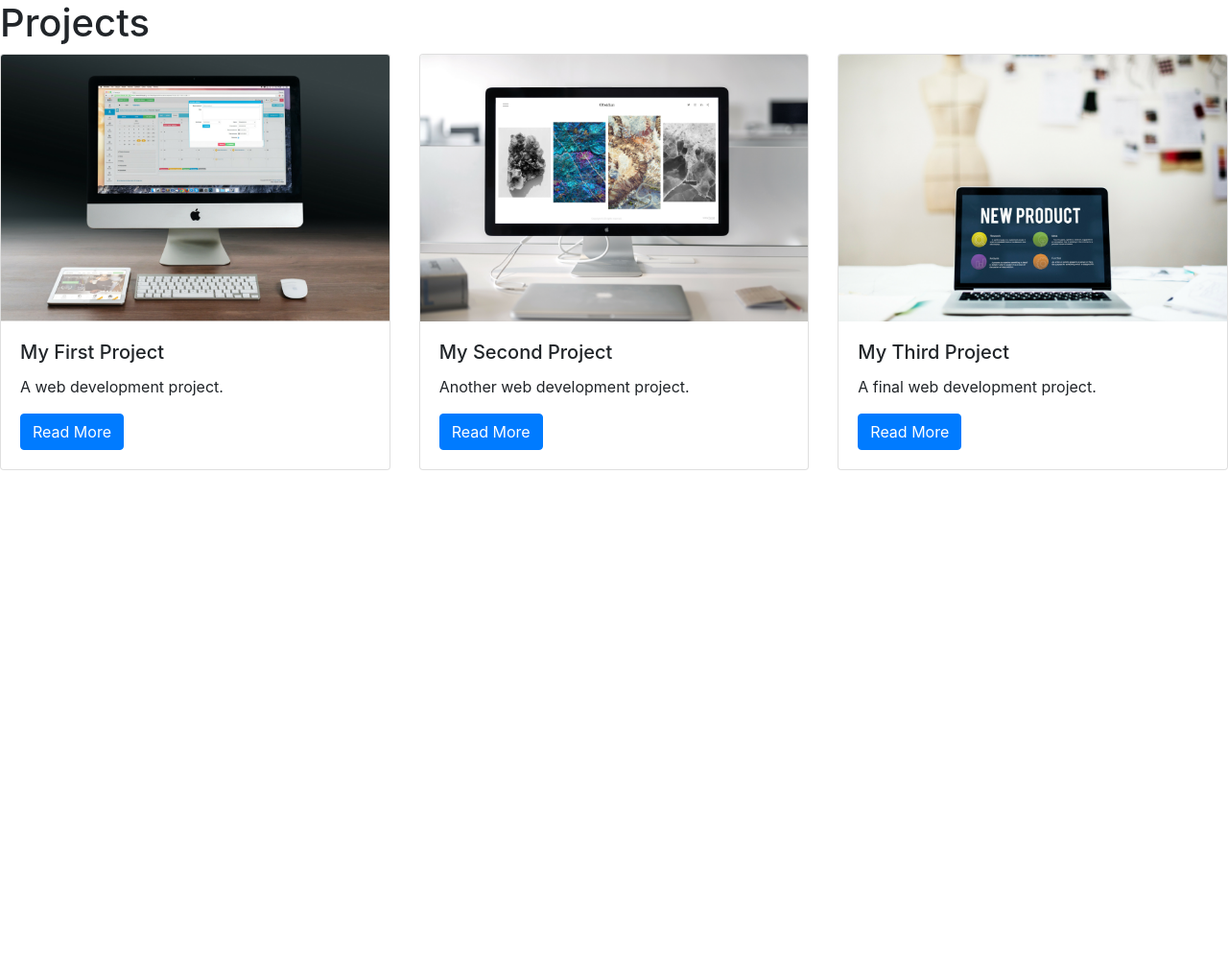
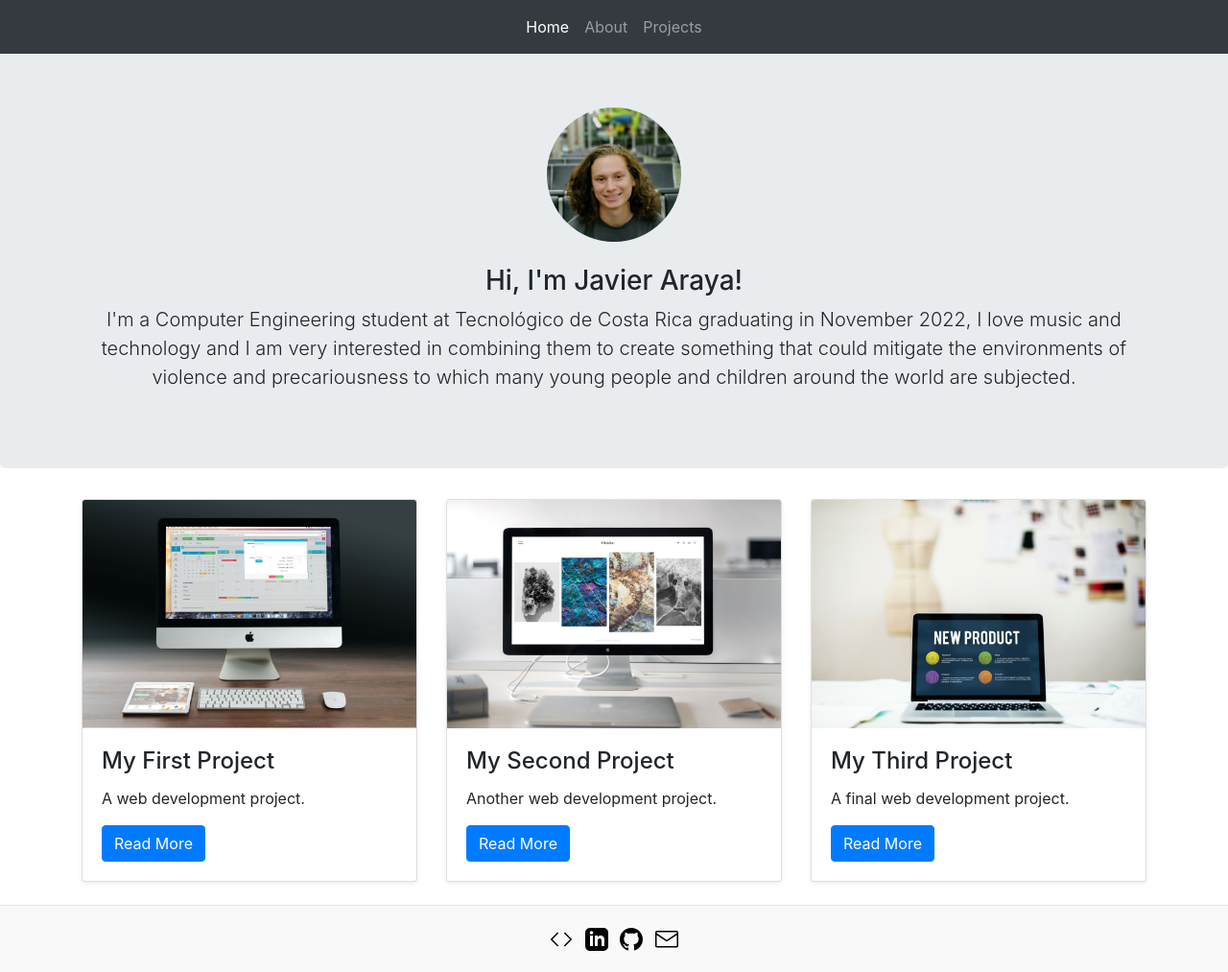
Before and after one commit to javan9916/Portfolio, a Django app: page / in a window 1280 px wide. Shown: the whole page at 96% size. Before the commit the page ends 490 px from the top, so only its background shows below. Run offline with Django 3.2, Linux system fonts and the light colour scheme; data comes from the database, SQL or seed files in the repository; some libraries are stand-ins or nearby versions.

Commit message:
homepage and about advanced

```diff
--- /dev/null
+++ b/app/static/styles/styles.css
@@ -0,0 +1,22 @@
+.icon-container {
+    display: flex;
+    justify-content: center;
+    align-items: center;
+}
+
+.centered {
+    padding: 0.5%;
+}
+
+.footer {
+    padding: 2.5rem 0;
+    color: #999;
+    text-align: center;
+    background-color: #f9f9f9;
+    border-top: .05rem solid #e5e5e5;
+    margin: auto;
+}
+
+.footer p:last-child {
+    margin-bottom: 0;
+}
--- /dev/null
+++ b/app/templates/home.html
@@ -0,0 +1,42 @@
+{% extends "base.html" %}
+{% load static %}
+{% block page_content %}
+<link href="{% static styles %}" rel="stylesheet">
+
+<main role="main">
+
+    <section class="jumbotron text-center">
+        <div class="container">
+            <img class="bd-placeholder-img rounded-circle" src="{% static main_img %}" width="140" height="140">
+            <br>
+            <br>
+            <h3>Hi, I'm Javier Araya!</h3>
+            <p class="lead"> I'm a Computer Engineering student at Tecnológico de Costa Rica graduating in November
+                2022, I love music and technology and I am very interested in combining them to create something
+                that could mitigate the environments of violence and precariousness to which many young people and
+                children around the world are subjected.
+            </p>
+        </div>
+    </section>
+
+    <div class="container">
+        <div class="row">
+            {% for project in projects %}
+            <div class="col-md-4">
+                <div class="card mb-4 shadow-sm">
+                    <img class="card-img-top" src="{% static project.image %}">
+                    <div class="card-body">
+                        <h4 class="card-title">{{ project.title }}</h4>
+                        <p class="card-text">{{ project.description }}</p>
+                        <a href="{% url 'project_detail' project.pk %}" class="btn btn-primary">
+                            Read More
+                        </a>
+                    </div>
+                </div>
+            </div>
+            {% endfor %}
+        </div>
+    </div>
+</main>
+
+{% endblock %}
--- a/app/templates/project_index.html
+++ /dev/null
@@ -1,22 +0,0 @@
-{% extends "base.html" %}
-{% load static %}
-{% block page_content %}
-<h1>Projects</h1>
-<div class="row">
-{% for project in projects %}
-    <div class="col-md-4">
-        <div class="card mb-2">
-            <img class="card-img-top" src="{% static project.image %}">
-            <div class="card-body">
-                <h5 class="card-title">{{ project.title }}</h5>
-                <p class="card-text">{{ project.description }}</p>
-                <a href="{% url 'project_detail' project.pk %}"
-                   class="btn btn-primary">
-                    Read More
-                </a>
-            </div>
-        </div>
-    </div>
-{% endfor %}
-</div>
-{% endblock %}
--- a/app/urls.py
+++ b/app/urls.py
@@ -2,6 +2,7 @@ from django.urls import path
 from app import views
 
 urlpatterns = [
-    path('', views.project_index, name='project_index'),
+    path('', views.home, name='home'),
+    path('about', views.about, name='about'),
     path('<int:pk>/', views.project_detail, name='project_detail')
 ]
--- a/app/views.py
+++ b/app/views.py
@@ -2,13 +2,29 @@ from typing import ContextManager
 from django.shortcuts import render
 from app.models import Project
 
-# Create your views here.
-def project_index(request):
+me_img1 = 'img/me1.jpg'
+me_img2 = 'img/me2.jpg'
+
+def home(request):
     projects = Project.objects.all()
+
+    style = 'styles/styles.css'
     context = {
+        'home_page': 'active',
+        'main_img': me_img1,
+        'styles': style,
         'projects': projects
     }
-    return render(request, 'project_index.html', context)
+    return render(request, 'home.html', context)
+
+def about(request):
+    style = 'styles/styles.css'
+    context = {
+        'about_page': 'active',
+        'main_img': me_img2,
+        'styles': style,
+    }
+    return render(request, 'about.html', context)
 
 def project_detail(request, pk):
     project = Project.objects.get(pk=pk)
--- a/portfolio/templates/base.html
+++ b/portfolio/templates/base.html
@@ -1,15 +1,65 @@
-<!DOCTYPE html>
-<html lang="en">
-<head>
-    <meta charset="UTF-8">
-    <meta name="viewport" content="width=device-width, initial-scale=1.0">
-    <link rel="stylesheet" href="https://stackpath.bootstrapcdn.com/bootstrap/4.1.3/css/bootstrap.min.css" integrity="sha384-MCw98/SFnGE8fJT3GXwEOngsV7Zt27NXFoaoApmYm81iuXoPkFOJwJ8ERdknLPMO" crossorigin="anonymous">
-    <script src="https://code.jquery.com/jquery-3.3.1.slim.min.js" integrity="sha384-q8i/X+965DzO0rT7abK41JStQIAqVgRVzpbzo5smXKp4YfRvH+8abtTE1Pi6jizo" crossorigin="anonymous"></script>
-<script src="https://cdnjs.cloudflare.com/ajax/libs/popper.js/1.14.3/umd/popper.min.js" integrity="sha384-ZMP7rVo3mIykV+2+9J3UJ46jBk0WLaUAdn689aCwoqbBJiSnjAK/l8WvCWPIPm49" crossorigin="anonymous"></script>
-<script src="https://stackpath.bootstrapcdn.com/bootstrap/4.1.3/js/bootstrap.min.js" integrity="sha384-ChfqqxuZUCnJSK3+MXmPNIyE6ZbWh2IMqE241rYiqJxyMiZ6OW/JmZQ5stwEULTy" crossorigin="anonymous"></script>
-    <title></title>
-</head>
-<body>
-    {% block page_content %} {% endblock %}
-</body>
-</html>
+<link rel="stylesheet" href="https://stackpath.bootstrapcdn.com/bootstrap/4.1.3/css/bootstrap.min.css"
+    integrity="sha384-MCw98/SFnGE8fJT3GXwEOngsV7Zt27NXFoaoApmYm81iuXoPkFOJwJ8ERdknLPMO" crossorigin="anonymous">
+
+<nav class="navbar fixed-top navbar-expand-md navbar-dark bg-dark justify-content-between">
+    <div class="navbar-collapse collapse justify-content-center">
+        <ul class="navbar-nav">
+            <li class="nav-item">
+                <a class="nav-link {{ home_page }}" href="{% url 'home' %}">Home</a>
+            </li>
+            <li class="nav-item">
+                <a class="nav-link  {{ about_page }}" href="{% url 'about' %}">About</a>
+            </li>
+            <li class="nav-item">
+                <a class="nav-link" href="#">Projects</a>
+            </li>
+        </ul>
+    </div>
+</nav>
+
+<br>
+<br>
+{% block page_content %}{% endblock %}
+
+
+<footer class="footer mt-auto py-3">
+    <div class="icon-container">
+        <a class="centered" href="https://github.com/javan9916/Portfolio" target="_blank">
+            <svg xmlns="http://www.w3.org/2000/svg" viewBox="0 0 24 24" width="24" height="24">
+                <path fill-rule="evenodd"
+                    d="M8.78 4.97a.75.75 0 010 1.06L2.81 12l5.97 5.97a.75.75 0 11-1.06 1.06l-6.5-6.5a.75.75 0 010-1.06l6.5-6.5a.75.75 0 011.06 0zm6.44 0a.75.75 0 000 1.06L21.19 12l-5.97 5.97a.75.75 0 101.06 1.06l6.5-6.5a.75.75 0 000-1.06l-6.5-6.5a.75.75 0 00-1.06 0z">
+                </path>
+            </svg>
+        </a>
+        <a class="centered" href="https://www.linkedin.com/in/javier-antonio-araya-porras-49a123159/" target="_blank">
+            <svg xmlns="http://www.w3.org/2000/svg" width="24" height="24" viewBox="0 0 24 24">
+                <path
+                    d="M19 0h-14c-2.761 0-5 2.239-5 5v14c0 2.761 2.239 5 5 5h14c2.762 0 5-2.239 5-5v-14c0-2.761-2.238-5-5-5zm-11 19h-3v-11h3v11zm-1.5-12.268c-.966 0-1.75-.79-1.75-1.764s.784-1.764 1.75-1.764 1.75.79 1.75 1.764-.783 1.764-1.75 1.764zm13.5 12.268h-3v-5.604c0-3.368-4-3.113-4 0v5.604h-3v-11h3v1.765c1.396-2.586 7-2.777 7 2.476v6.759z" />
+            </svg>
+        </a>
+        <a class="centered" href="https://github.com/javan9916" target="_blank">
+            <svg xmlns="http://www.w3.org/2000/svg" viewBox="0 0 16 16" width="24" height="24">
+                <path fill-rule="evenodd"
+                    d="M8 0C3.58 0 0 3.58 0 8c0 3.54 2.29 6.53 5.47 7.59.4.07.55-.17.55-.38 0-.19-.01-.82-.01-1.49-2.01.37-2.53-.49-2.69-.94-.09-.23-.48-.94-.82-1.13-.28-.15-.68-.52-.01-.53.63-.01 1.08.58 1.23.82.72 1.21 1.87.87 2.33.66.07-.52.28-.87.51-1.07-1.78-.2-3.64-.89-3.64-3.95 0-.87.31-1.59.82-2.15-.08-.2-.36-1.02.08-2.12 0 0 .67-.21 2.2.82.64-.18 1.32-.27 2-.27.68 0 1.36.09 2 .27 1.53-1.04 2.2-.82 2.2-.82.44 1.1.16 1.92.08 2.12.51.56.82 1.27.82 2.15 0 3.07-1.87 3.75-3.65 3.95.29.25.54.73.54 1.48 0 1.07-.01 1.93-.01 2.2 0 .21.15.46.55.38A8.013 8.013 0 0016 8c0-4.42-3.58-8-8-8z">
+                </path>
+            </svg>
+        </a>
+        <a class="centered" href="mailto: javieraraya9916@gmail.com" target="_blank">
+            <svg xmlns="http://www.w3.org/2000/svg" viewBox="0 0 24 24" width="24" height="24">
+                <path fill-rule="evenodd"
+                    d="M1.75 3A1.75 1.75 0 000 4.75v14c0 .966.784 1.75 1.75 1.75h20.5A1.75 1.75 0 0024 18.75v-14A1.75 1.75 0 0022.25 3H1.75zM1.5 4.75a.25.25 0 01.25-.25h20.5a.25.25 0 01.25.25v.852l-10.36 7a.25.25 0 01-.28 0l-10.36-7V4.75zm0 2.662V18.75c0 .138.112.25.25.25h20.5a.25.25 0 00.25-.25V7.412l-9.52 6.433c-.592.4-1.368.4-1.96 0L1.5 7.412z">
+                </path>
+            </svg>
+        </a>
+    </div>
+</footer>
+
+<script src="https://code.jquery.com/jquery-3.3.1.slim.min.js"
+    integrity="sha384-q8i/X+965DzO0rT7abK41JStQIAqVgRVzpbzo5smXKp4YfRvH+8abtTE1Pi6jizo"
+    crossorigin="anonymous"></script>
+<script src="https://cdnjs.cloudflare.com/ajax/libs/popper.js/1.14.3/umd/popper.min.js"
+    integrity="sha384-ZMP7rVo3mIykV+2+9J3UJ46jBk0WLaUAdn689aCwoqbBJiSnjAK/l8WvCWPIPm49"
+    crossorigin="anonymous"></script>
+<script src="https://stackpath.bootstrapcdn.com/bootstrap/4.1.3/js/bootstrap.min.js"
+    integrity="sha384-ChfqqxuZUCnJSK3+MXmPNIyE6ZbWh2IMqE241rYiqJxyMiZ6OW/JmZQ5stwEULTy"
+    crossorigin="anonymous"></script>
```
Also changed, not shown: app/templates/about.html (added, +62 -0 lines), app/static/img/me1.jpg (added), app/static/img/me2.jpg (added).
